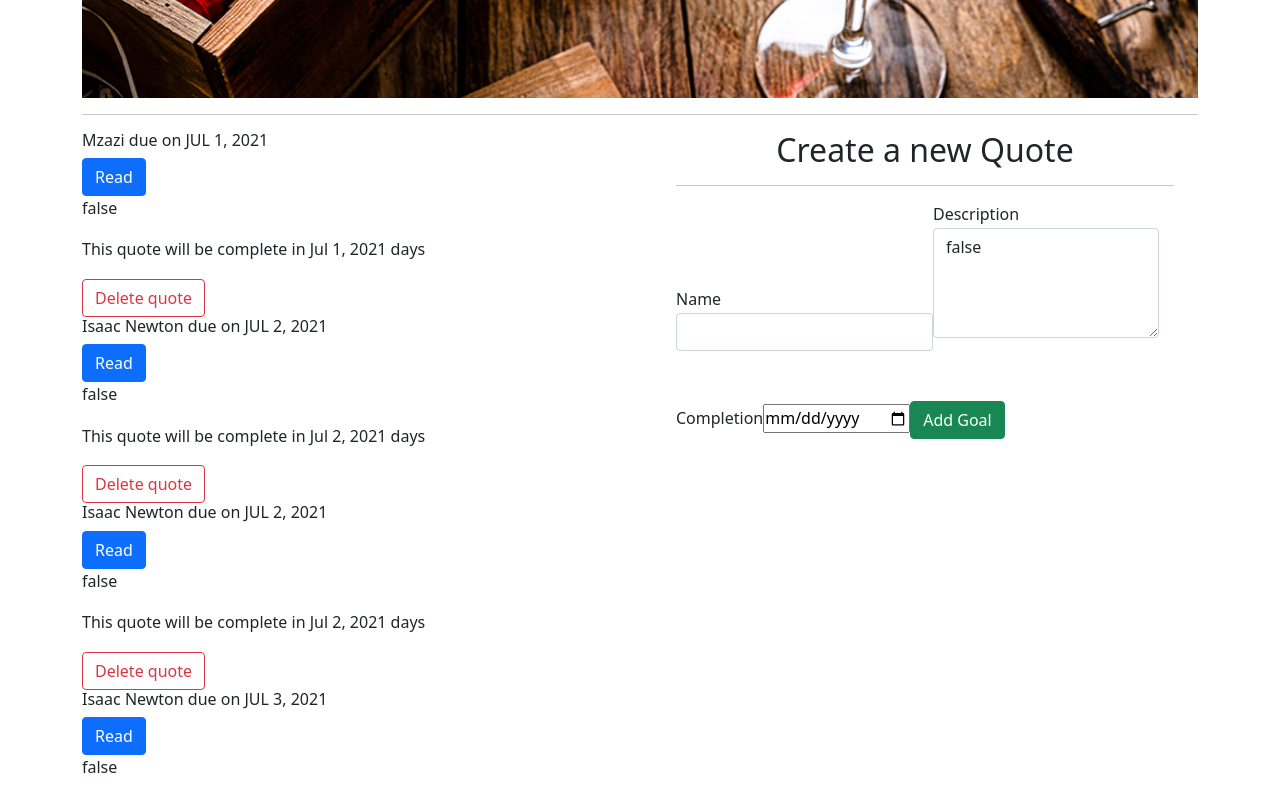
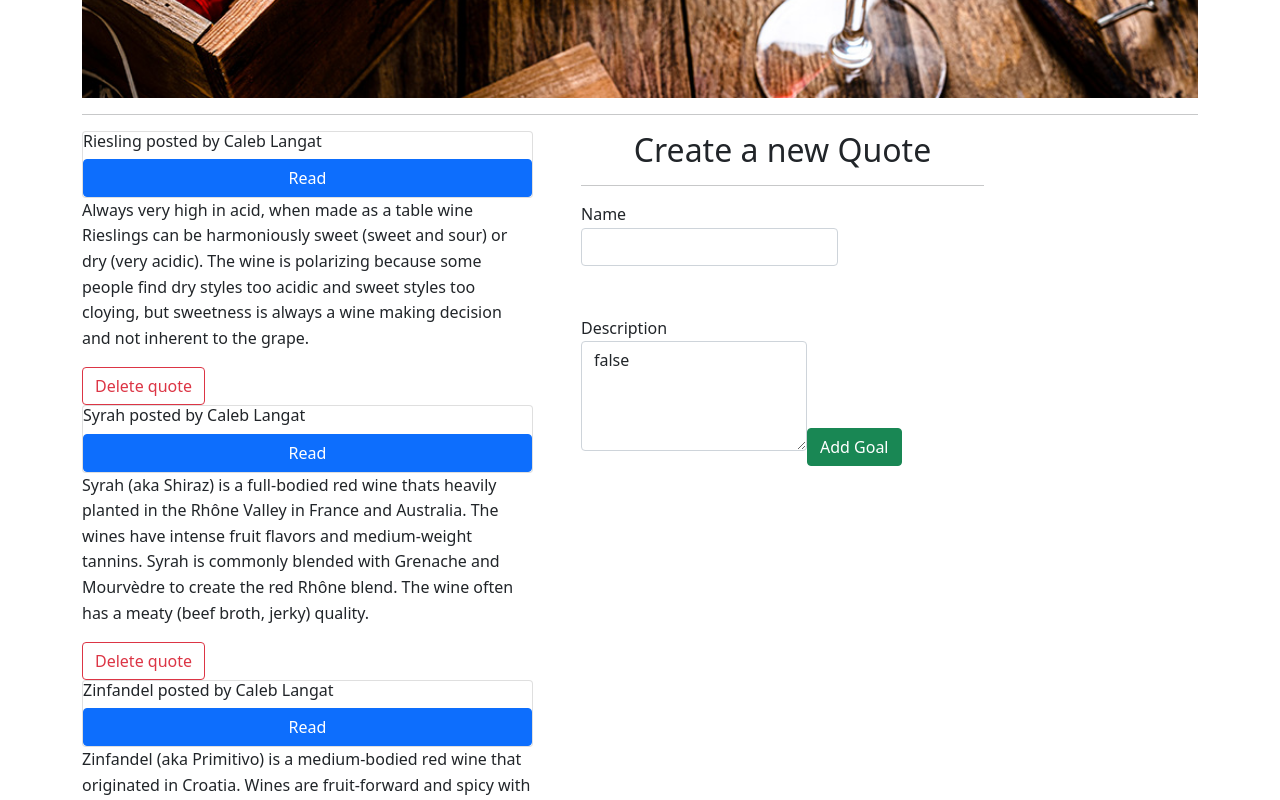
Before and after one commit to Mzazi25/QuotesAngular, an Angular app: page / in a window 1280 px wide. Shown: the part 540-1340 px from the top of the page. Built offline with nearby package versions, Linux system fonts and the light colour scheme.

Commit message:
Updated wines quotes

```diff
--- a/src/app/quote-detail/quote-detail.component.html
+++ b/src/app/quote-detail/quote-detail.component.html
@@ -1,3 +1,3 @@
-<p>{{Quotes.showDescription}}</p>
-<p>This quote will be complete in {{Quotes.completeDate|date}} days</p>
+<p>{{Quotes.Description}}</p>
+<!-- <p>This quote will be complete in {{Quotes.completeDate|date}} days</p> -->
 <button (click)= 'quoteDelete(true)' class="btn btn-outline-danger">Delete quote</button>
--- a/src/app/quote-form/quote-form.component.html
+++ b/src/app/quote-form/quote-form.component.html
@@ -18,14 +18,14 @@
             <p>Description is required</p>
           </div>
       </div>
-      <div class="form-group">
+      <!-- <div class="form-group">
 
           <label for="complete">Completion</label>
           <input type='date' id="complete" [(ngModel)]="newQuote.completeDate" name="completeDate" #completeDate="ngModel" required>
           <div [hidden]="completeDate.valid || completeDate.pristine" class="alert alert-danger">
             <p>Date is required</p>
-          </div>
-      </div>
+          </div> -->
+      <!-- </div> -->
       <button type="submit" class="btn btn-success">Add Goal</button>
   </form>
 </div>
--- a/src/app/quote-form/quote-form.component.ts
+++ b/src/app/quote-form/quote-form.component.ts
@@ -9,7 +9,7 @@ import { Quotes } from '../quotes';
 })
 export class QuoteFormComponent implements OnInit {
 
-  newQuote = new Quotes (0,"", "", "","", new Date());
+  newQuote = new Quotes (0,"", "", "");
   @Output() addQuote = new EventEmitter <Quotes>();
   submitQuote(){
     this.addQuote.emit(this.newQuote);
--- a/src/app/quotes.ts
+++ b/src/app/quotes.ts
@@ -1,6 +1,6 @@
 export class Quotes {
     showDescription: boolean;
-    constructor(public quoteId:number, public owner:string, public quoteTitle:string, public Description:string, public author:string, public completeDate:Date){
+    constructor(public quoteId:number, public author:string, public quoteTitle:string, public Description:string){
       this.showDescription = false;
     }
   }
--- a/src/app/quotes/quotes.component.html
+++ b/src/app/quotes/quotes.component.html
@@ -7,10 +7,12 @@
     <hr>
 
     <div class="row">
-      <div class="col-md-6">
+      <div class="col-md-5">
         <div *ngFor='let quote of quotes;let i = index'>
           <div>
-            <h6 id={{i}} appStrikethrough>{{quotes[i].author}} due on {{quotes[i].completeDate|date|uppercase}}</h6>
+            <div class="list-group">
+              <div class="card">
+            <h6 id={{i}} appStrikethrough>{{quotes[i].quoteTitle}} posted by {{quotes[i].author}}</h6>
             <button (click)='toggleDetails(i)' class="btn btn-primary">Read</button>
           </div>
 
@@ -18,12 +20,15 @@
             <app-quote-detail  [Quotes]='quote' (isComplete) = 'deleteQuote($event,i)'></app-quote-detail>
           </div>
         </div>
+        </div>
+        </div>
       </div>
-      <div class="col-md-6">
+      <div class="col-md-5">
         <app-quote-form (addQuote)="addNewQuote($event)"></app-quote-form>
       </div>
+
+
     </div>
 
-    <p *ngIf='quotes.length > 5'>You have too many Quotes</p>
   </div>
 </section>
--- a/src/app/quotes/quotes.component.ts
+++ b/src/app/quotes/quotes.component.ts
@@ -9,13 +9,13 @@ import { Quotes } from '../quotes';
 export class QuotesComponent implements OnInit {
 
   quotes: Quotes [] = [
-    new Quotes (1,'Caleb Langat', 'Cabernet Sauvignon', 'Cabernet Sauvignon is a full-bodied red grape first heavily planted in the Bordeaux region. Today, its the most popular wine variety in the world', 'Mzazi', new Date(2021,6,1)),
-    new Quotes (2,'Enock Abere', 'Life Hack', 'Ama niambie landlord nikae ile nyumba haina mtu kuliko ikae bure, ikipata mtu nihame', 'Isaac Newton',new Date(2021,6,2)),
-    new Quotes (3,'Enock Abere', 'Kizangila', 'Omosh, this property is not for sale','Isaac Newton', new Date(2021,6,2)),
-    new Quotes (4,'Enock Abere', 'Nduthi Guys', 'Weka simu kwa mfuko ukiona nduthi guys','Isaac Newton', new Date(2021,6,3))
+    new Quotes (1,'Caleb Langat', 'Riesling', 'Always very high in acid, when made as a table wine Rieslings can be harmoniously sweet (sweet and sour) or dry (very acidic). The wine is polarizing because some people find dry styles too acidic and sweet styles too cloying, but sweetness is always a wine making decision and not inherent to the grape.'),
+    new Quotes (2,'Caleb Langat', 'Syrah', ' Syrah (aka Shiraz) is a full-bodied red wine thats heavily planted in the Rhône Valley in France and Australia. The wines have intense fruit flavors and medium-weight tannins. Syrah is commonly blended with Grenache and Mourvèdre to create the red Rhône blend. The wine often has a meaty (beef broth, jerky) quality.'),
+    new Quotes (3,'Caleb Langat', 'Zinfandel', ' Zinfandel (aka Primitivo) is a medium-bodied red wine that originated in Croatia. Wines are fruit-forward and spicy with a medium length finish. Zinfandel is a red grape that may be better known in its pink variation, White Zinfandel.'),
+    new Quotes (4,'Caleb Langat', 'Chardonnay', 'Chardonnay is a dry full-bodied white wine that was planted in large quantities for the first time in France. When oak-aged, Chardonnay will have spicy, bourbon-y notes. Unoaked wines are lighter and zesty with apple and citrus flavors. Chardonnay is the white grape of Burgundy.')
   ]
 
-  toggleDetails(index:any){
+  toggleDetails(index:number){
     this.quotes[index].showDescription = !this.quotes[index].showDescription;
   }
   deleteQuote(isComplete:Boolean, index:number){
@@ -29,7 +29,6 @@ export class QuotesComponent implements OnInit {
   addNewQuote(quote: Quotes){
     let quoteLength = this.quotes.length;
     quote.quoteId = quoteLength+1;
-    quote.completeDate = new Date(quote.completeDate)
     this.quotes.push(quote)
   }
 
```
Also changed, not shown: src/app/quotes/quotes.component.css (line endings or trailing spaces).
